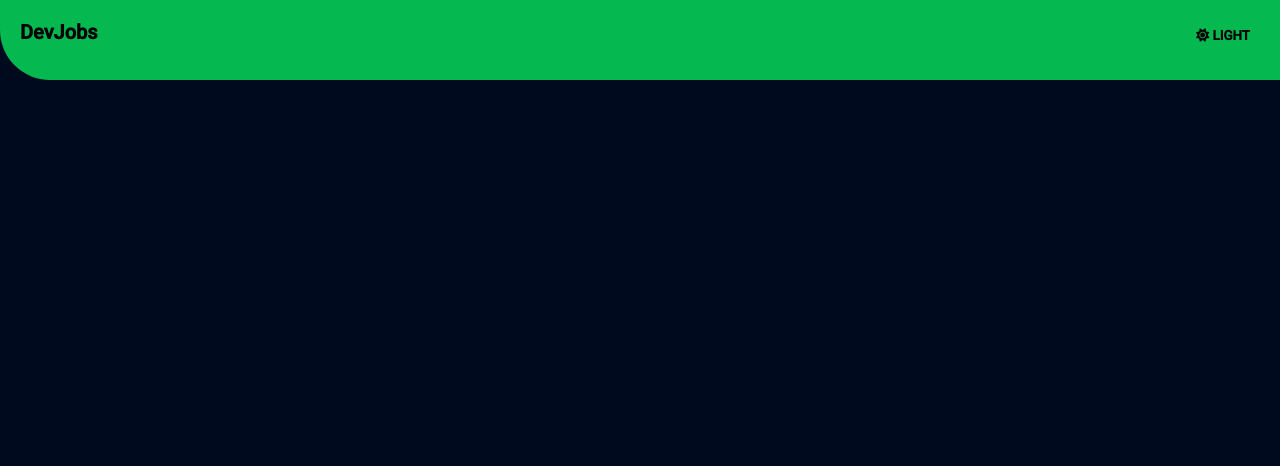
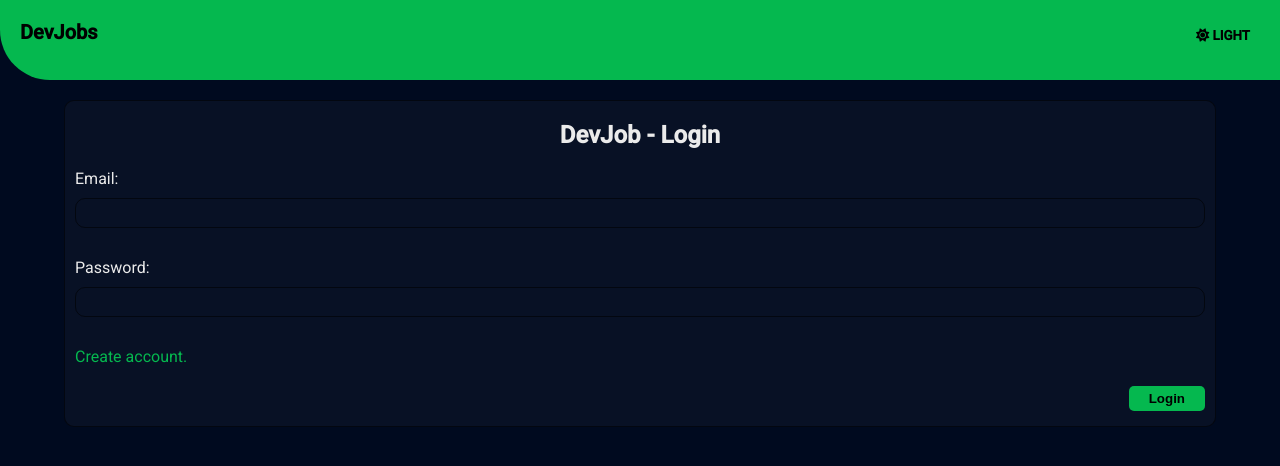
Before and after one commit to Edmar-Sousa/DevJobs, a Nuxt app in the folder frontEnd/: page /login in a window 1280 px wide. Before the commit this address had no page. Shown: the top 466 px of the page. Built offline with nearby package versions, Linux system fonts and the light colour scheme.

Commit message:
add auth middleware and logic of authenticate users in pages

```diff
--- a/frontEnd/layouts/default.vue
+++ b/frontEnd/layouts/default.vue
@@ -9,6 +9,8 @@
 import Vue from 'vue'
 
 export default Vue.extend({
+    middleware : ['auth'],
+
     data() {
         return {
             lightThemeActive: false,
--- /dev/null
+++ b/frontEnd/middleware/auth.ts
@@ -0,0 +1,4 @@
+export default function ({ store,  redirect } : any) {
+    if (!store.state.token)
+        return redirect('/login')
+}
--- a/frontEnd/pages/index.vue
+++ b/frontEnd/pages/index.vue
@@ -6,6 +6,9 @@
             v-on:changeLocal="filterByLocal"
             v-on:changeTime ="filterByTime"
         />
+
+        <nuxt-link to="/login">login</nuxt-link>
+        <nuxt-link to="/newJob">new</nuxt-link>
 
         <main class="jobs">
             <component
@@ -95,7 +98,14 @@ export default Vue.extend({
     },
 
     created() {
-        this.$axios.$get('/jobs')
+        const token = this.$store.state.token
+
+        this.$axios.$get('/jobs',
+            {
+                headers : {
+                    'Authorization' : `Bearer ${token}`
+                }
+            })
             .then((response : any) => this.jobsList = response)
             .catch((err : any) => {
                 console.log(err)
--- a/frontEnd/pages/job/_id.vue
+++ b/frontEnd/pages/job/_id.vue
@@ -60,8 +60,13 @@ export default Vue.extend({
 
     created() {
         const job_id = this.$route.params.id
+        const token  = this.$store.state.token
 
-        this.$axios.$get(`/jobs/${job_id}`)
+        this.$axios.$get(`/jobs/${job_id}`, {
+                headers : {
+                    'Authorization' : `Bearer ${token}`
+                }
+            })
             .then(response => {
                 this.create_at   = response[0].create_at
                 this.description = response[0].description
--- /dev/null
+++ b/frontEnd/pages/login.vue
@@ -0,0 +1,225 @@
+<template>
+    <div class="form__container" v-bind:class="{ 'light' : lightThemeActive }">
+        <div class="modal" v-if="showModal">
+            <h3><i class="far fa-check-circle"></i> Registro registred with success</h3>
+        </div>
+
+        <h2>DevJob - {{ loginOrRegister ? 'Login' : 'Register' }}</h2>
+
+        <form v-on:submit.prevent>
+            <fieldset v-if="loginOrRegister">
+                <div class="form__group">
+                    <p>Email:</p>
+                    <input type="text" v-model="email">
+                </div>
+
+                <div class="form__group">
+                    <p>Password:</p>
+                    <input type="password" v-model="password">
+                </div>
+
+                <div class="form__group">
+                    <a href="#" v-on:click="changeForm">Create account.</a>
+                </div>
+
+                <div class="form__group--right">
+                    <button v-on:click="loginAndRedirect">Login</button>
+                </div>
+            </fieldset>
+
+            <fieldset v-else>
+                <div class="form__group">
+                    <p>User Name:</p>
+                    <input type="text" v-model="userName">
+                </div>
+
+                <div class="form__group">
+                    <p>Email:</p>
+                    <input type="text" v-model="email">
+                </div>
+
+                <div class="form__group">
+                    <p>Password:</p>
+                    <input type="password" v-model="password">
+                </div>
+
+                <div class="form__group">
+                    <a href="#" v-on:click="changeForm">Account Login.</a>
+                </div>
+
+                <div class="form__group--right">
+                    <button v-on:click="registerUserAndChangeForm">
+                        Register
+                    </button>
+                </div>
+            </fieldset>
+        </form>
+    </div>
+</template>
+
+<script lang="ts">
+import Vue from 'vue'
+
+export default Vue.extend({
+    name : 'login',
+
+    data() {
+        return {
+            userName : '',
+            password : '',
+            email    : '',
+
+            lightThemeActive: false,
+
+            showModal : false,
+            loginOrRegister : true
+        }
+    },
+
+    created() {
+        this.$nuxt.$on('changeTheme', (data : boolean) => {
+            this.lightThemeActive = data
+        })
+    },
+
+    methods : {
+        changeForm : function () {
+            this.loginOrRegister = !this.loginOrRegister
+
+            this.userName = ''
+            this.password = ''
+            this.email    = ''
+        },
+
+        loginAndRedirect : function () {
+            const email    = this.email,
+                  password = this.password
+
+            this.$axios.$post('/login', { email, password })
+                .then((response) => {
+                    this.$store.commit('login', response)
+                    this.$router.replace('/')
+                })
+                .catch(err => {
+                    console.log(err)
+                })
+        },
+
+        registerUserAndChangeForm : function () {
+            this.showModal = true
+
+            const userName = this.userName,
+                  password = this.password,
+                  email    = this.email
+
+            this.$axios.$post('/register', { userName, password, email })
+                .then((response) => {
+                    setTimeout(() => {
+                        this.changeForm()
+                        this.showModal = false
+                    }, 1000)
+                })
+                .catch((err) => {
+                    console.log(err)
+                })
+        }
+    }
+})
+
+</script>
+
+<style>
+
+div.modal {
+    position: fixed;
+
+    top: 0;
+    left: 0;
+    right: 0;
+    bottom: 0;
+
+    display: flex;
+    justify-content: center;
+    align-items: center;
+
+    color: var(--primary-color);
+
+    background: rgba(0, 0, 0, 0.705);
+}
+
+div.form__container {
+    width: 90%;
+    margin: 20px auto 0;
+
+    padding-top: 20px;
+    border-radius: 10px;
+
+    color: var(--text-dark-theme-color);
+    background: var(--background-dark-color2);
+
+    border: 1px solid rgba(0, 0, 0, 0.575);
+}
+
+div.form__container.light {
+    color: var(--text-light-theme-color);
+    background: var(--background-light-color2);
+}
+
+div.form__container h2 {
+    text-align: center;
+}
+
+div.form__container .form__group {
+    width: 100%;
+    padding: 10px;
+    margin: 10px 0;
+}
+
+div.form__group input {
+    width: 100%;
+    height: 30px;
+
+    border-radius: 10px;
+    margin-top: 10px;
+    padding-left: 10px;
+
+    color: var(--text-dark-theme-color);
+
+    outline: none;
+
+    background: none;
+    border: 1px solid rgba(0, 0, 0, 0.575);
+}
+
+div.form__container.light div.form__group input {
+    color: var(--text-light-theme-color);
+}
+
+div.form__container fieldset {
+    border: none;
+}
+
+div.form__group--right {
+    display: flex;
+    justify-content: right;
+
+    padding-right: 10px;
+    padding-bottom: 15px;
+}
+
+div.form__group--right button {
+    padding: 5px 20px;
+    border: none;
+
+    font-weight: 600;
+    border-radius: 5px;
+
+    background: var(--primary-color);
+}
+
+div.form__group a {
+    text-decoration: none;
+    color: var(--primary-color);
+}
+
+</style>
--- a/frontEnd/pages/newJob.vue
+++ b/frontEnd/pages/newJob.vue
@@ -1,7 +1,7 @@
 <template>
     <div class="form__container" v-bind:class="{ 'light' : lightThemeActive }">
         <div class="modal" v-if="showModal">
-            <h3><i class="far fa-check-circle"></i> JOB cadastrado com success</h3>
+            <h3><i class="far fa-check-circle"></i> JOB registred with success</h3>
         </div>
 
         <form v-on:submit.prevent>
@@ -36,7 +36,7 @@
             </div>
 
             <div class="form__fieldGroup align-right">
-                <button class="search__button" v-on:click="registerNewJob">Search</button>
+                <button class="search__button" v-on:click="registerNewJob">Register</button>
             </div>
         </form>
     </div>
@@ -101,7 +101,12 @@ export default Vue.extend({
                   time        = this.timeOfJob,
                   location    = this.localOfJob
 
-            this.$axios.$post('/jobs', { title, time, description, technology, location })
+            const token  = this.$store.state.token,
+                  userId = this.$store.state.userId
+
+            this.$axios.$post('/jobs',
+                { userId, title, time, description, technology, location },
+                { headers : { 'Authorization' : `Bearer ${token}` } })
                 .then(response => {
                     this.showModalAndRedirect()
                 })
--- /dev/null
+++ b/frontEnd/store/index.ts
@@ -0,0 +1,22 @@
+interface TypeUser {
+    created_at : string
+    email      : string
+    token      : string
+    userId     : number
+}
+
+export const state = () => {
+    created_at : ''
+    email      : ''
+    token      : ''
+    userId     : 0
+}
+
+export const mutations = {
+    login(state : TypeUser, data : TypeUser) : void {
+        state.created_at = data.created_at
+        state.email      = data.email
+        state.token      = data.token
+        state.userId     = data.userId
+    }
+}
```
